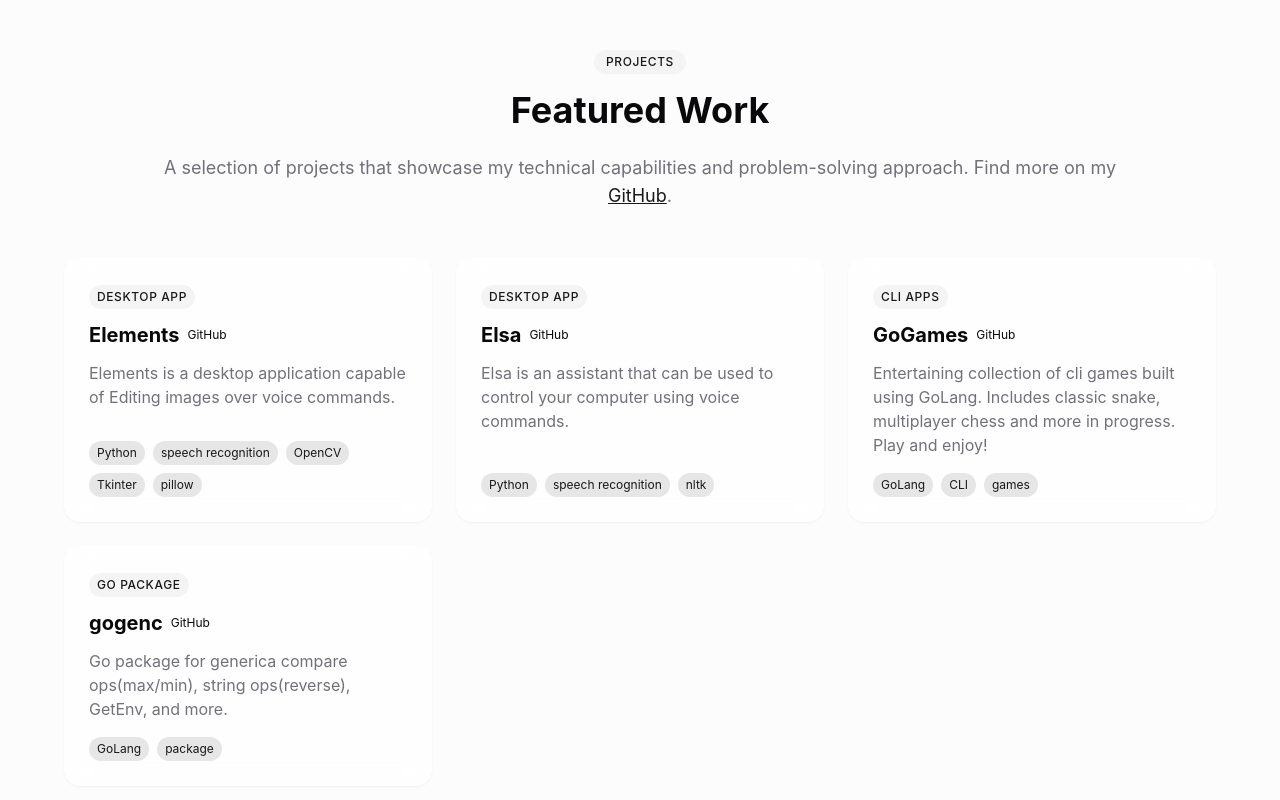
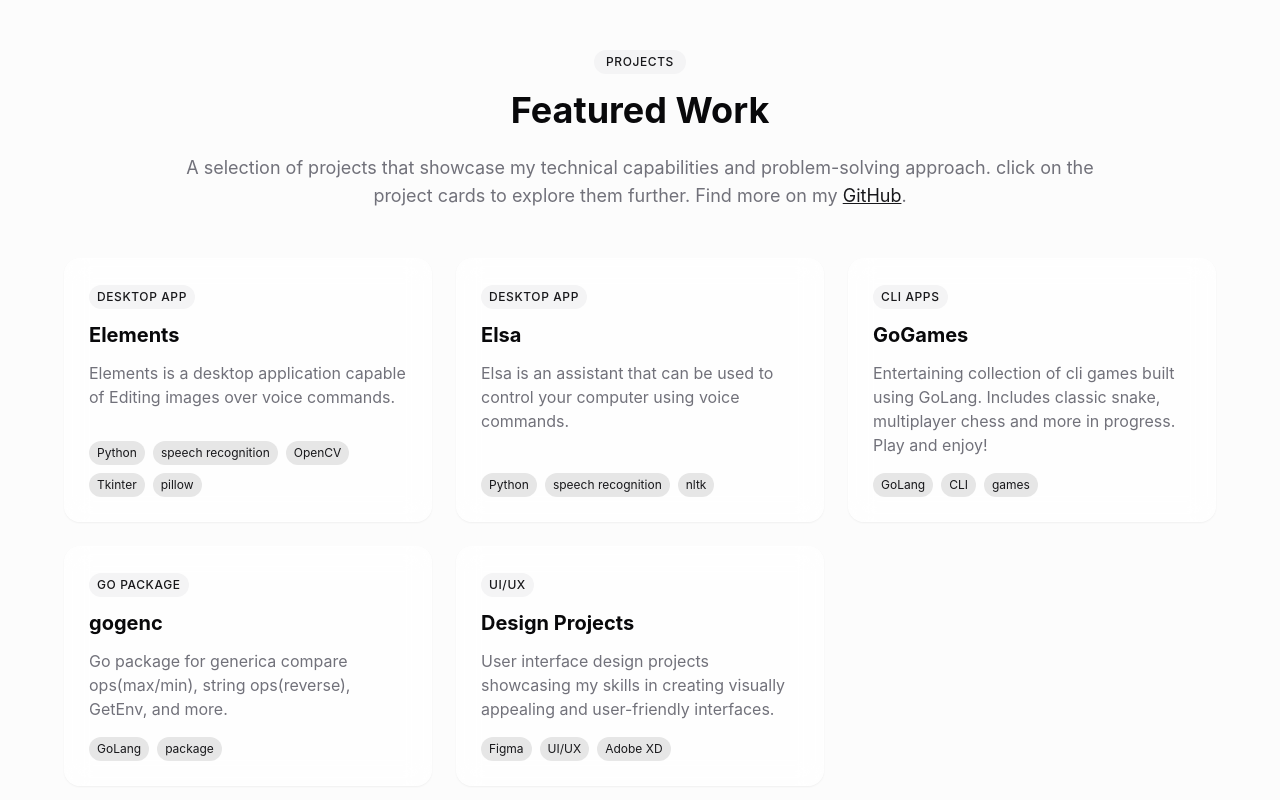
Before and after one commit to BenjaminNechicattu/portfolio, a React (Vite) app: page / in a window 1280 px wide. Shown: the part 4514-5314 px from the top of the page. Built offline with nearby package versions, Linux system fonts and the light colour scheme.

Commit message:
added UIUX to behance card

```diff
--- a/src/components/Projects.tsx
+++ b/src/components/Projects.tsx
@@ -1,4 +1,3 @@
-
 import { useScrollReveal } from '@/utils/animations';
 import { cn } from '@/lib/utils';
 
@@ -7,7 +6,7 @@ interface Project {
   description: string;
   technologies: string[];
   type: string;
-  git?: string;
+  link?: string;
 }
 
 const projects: Project[] = [
@@ -16,33 +15,40 @@ const projects: Project[] = [
     description: "Elements is a desktop application capable of Editing images over voice commands.",
     technologies: ["Python", "speech recognition", "OpenCV", "Tkinter", "pillow"],
     type: "Desktop App",
-    git: "https://github.com/BenjaminNechicattu/Image-Editing-Using-Voice-Commands"
+    link: "https://github.com/BenjaminNechicattu/Image-Editing-Using-Voice-Commands"
   },
   {
     title: "Elsa",
     description: "Elsa is an assistant that can be used to control your computer using voice commands.",
     technologies: ["Python", "speech recognition", "nltk"],
     type: "Desktop App",
-    git: "https://github.com/BenjaminNechicattu/voice-controll-pc-python"
+    link: "https://github.com/BenjaminNechicattu/voice-controll-pc-python"
   },
   {
     title: "GoGames",
     description: "Entertaining collection of cli games built using GoLang. Includes classic snake, multiplayer chess and more in progress. Play and enjoy!",
     technologies: ["GoLang", "CLI", "games"],
     type: "CLI Apps",
-    git: "https://github.com/BenjaminNechicattu/GoGames"
+    link: "https://github.com/BenjaminNechicattu/GoGames"
   },
   {
     title: "gogenc",
     description: "Go package for generica compare ops(max/min), string ops(reverse), GetEnv, and more.",
     technologies: ["GoLang", "package"],
     type: "go package",
-    git: "https://github.com/BenjaminNechicattu/gogenc"
+    link: "https://github.com/BenjaminNechicattu/gogenc"
+  },
+  {
+    title: "Design Projects",
+    description: "User interface design projects showcasing my skills in creating visually appealing and user-friendly interfaces.",
+    technologies: ["Figma", "UI/UX", "Adobe XD"],
+    type: "UI/UX",
+    link: "https://www.behance.net/benjaminnechicattu"
   }
 ];
 
 const ProjectCard = ({ project, isVisible, index }: { project: Project, isVisible: boolean, index: number }) => {
-  return (
+  const cardContent = (
     <div
       className={cn(
         "glass-card h-full flex flex-col p-6 transition-all duration-500 ease-apple",
@@ -59,14 +65,7 @@ const ProjectCard = ({ project, isVisible, index }: { project: Project, isVisibl
       </div>
       <div className="flex justify items-center mb-3">
         <h3 className="text-xl font-bold">{project.title}</h3>
-        {project.git && (
-          <a
-            href={project.git}
-            className="px-2 py-1 text-xs rounded-full "
-          >
-        GitHub
-          </a>
-        )}
+        {/* Removed "more" link */}
       </div>
       <p className="text-muted-foreground mb-4 flex-grow">{project.description}</p>
       <div className="flex flex-wrap gap-2 mt-auto">
@@ -81,6 +80,18 @@ const ProjectCard = ({ project, isVisible, index }: { project: Project, isVisibl
       </div>
     </div>
   );
+
+  return project.link ? (
+    <a
+      href={project.link}
+      target="_blank"
+      rel="noopener noreferrer"
+      className="block h-full"
+      style={{ textDecoration: 'none' }}
+    >
+      {cardContent}
+    </a>
+  ) : cardContent;
 };
 
 const Projects = () => {
@@ -99,7 +110,7 @@ const Projects = () => {
             </span>
             <h2 className="text-3xl md:text-4xl font-bold mb-6">Featured Work</h2>
             <p className="text-lg text-muted-foreground max-w-3xl mx-auto">
-              A selection of projects that showcase my technical capabilities and problem-solving approach.
+              A selection of projects that showcase my technical capabilities and problem-solving approach. click on the project cards to explore them further.
               Find more on my <a href="https://github.com/BenjaminNechicattu" className="text-primary underline">GitHub</a>.
             </p>
           </div>
```
